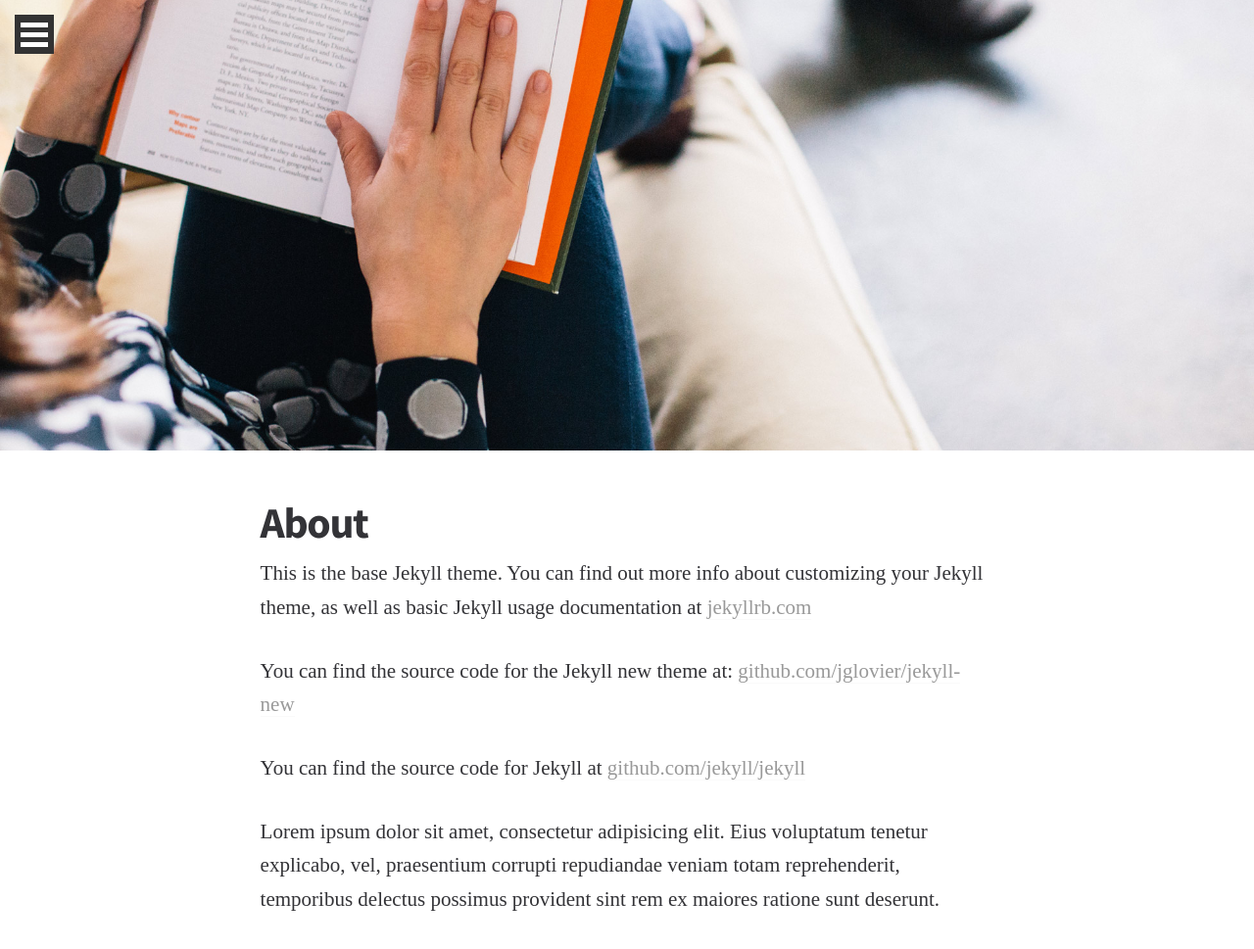
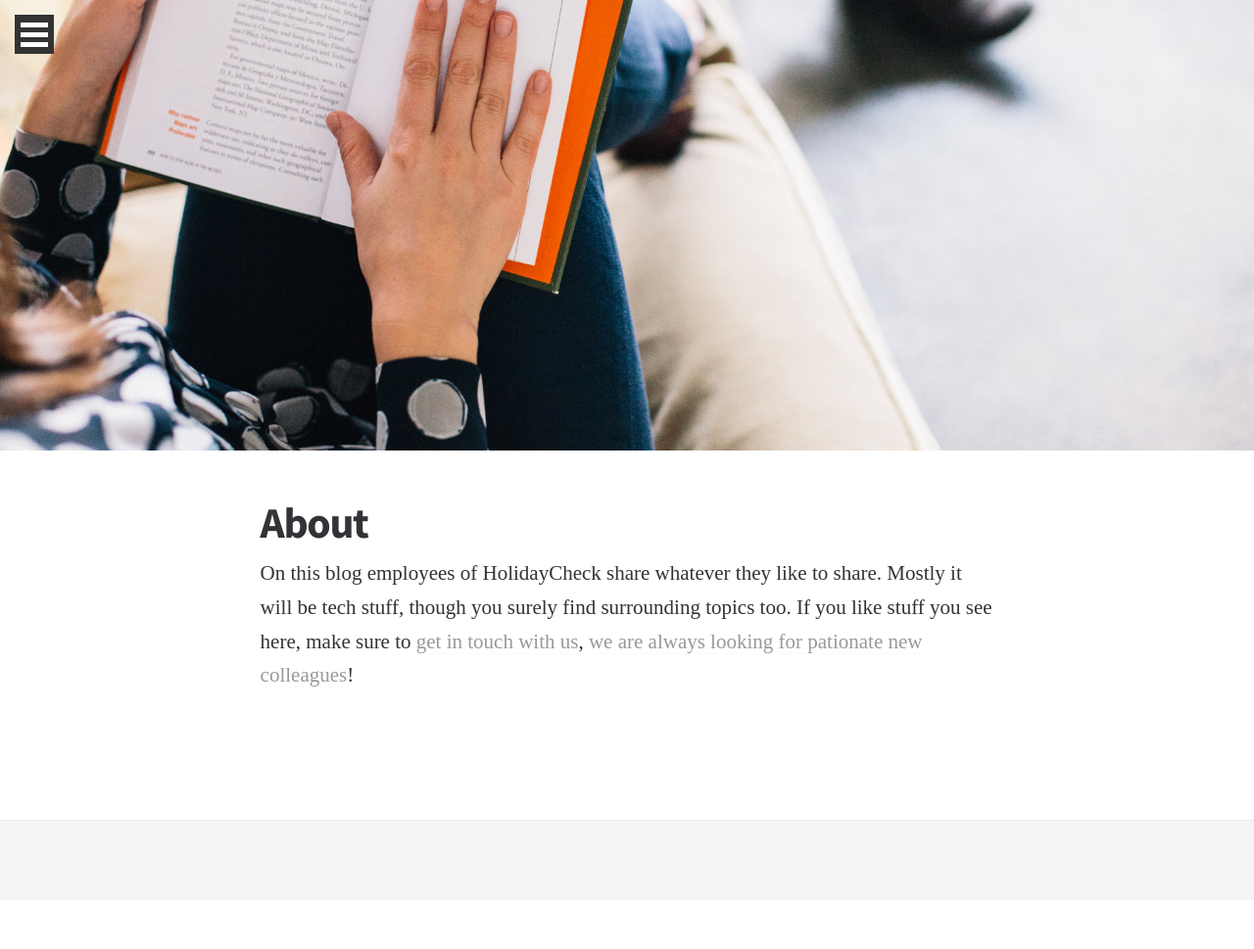
Before and after one commit to holidaycheck/tech-blog, a Jekyll site: the page built from about.md, in a window 1280 px wide. Shown: the top 969 px of the page at 98% size. Built offline with Jekyll 4.4.1, drawn with Linux system fonts in a browser that asks for light colours; some web fonts are replaced.

Commit message:
A proper about page.

```diff
--- a/about.md
+++ b/about.md
@@ -5,10 +5,10 @@ permalink: /about/
 feature_image: feature-book
 ---
 
-This is the base Jekyll theme. You can find out more info about customizing your Jekyll theme, as well as basic Jekyll usage documentation at [jekyllrb.com](http://jekyllrb.com/)
+On this blog employees of HolidayCheck share whatever they like to share.
+Mostly it will be tech stuff, though you surely find surrounding topics too.
+If you like stuff you see here, make sure to [get in touch with us][contact],
+[we are always looking for pationate new colleagues][apply]!
 
-You can find the source code for the Jekyll new theme at: [github.com/jglovier/jekyll-new](https://github.com/jglovier/jekyll-new)
-
-You can find the source code for Jekyll at [github.com/jekyll/jekyll](https://github.com/jekyll/jekyll)
-
-Lorem ipsum dolor sit amet, consectetur adipisicing elit. Eius voluptatum tenetur explicabo, vel, praesentium corrupti repudiandae veniam totam reprehenderit, temporibus delectus possimus provident sint rem ex maiores ratione sunt deserunt.
+[contact]: https://twitter.com/holidaychecklab
+[apply]: https://github.com/holidaycheck/jobs
```
